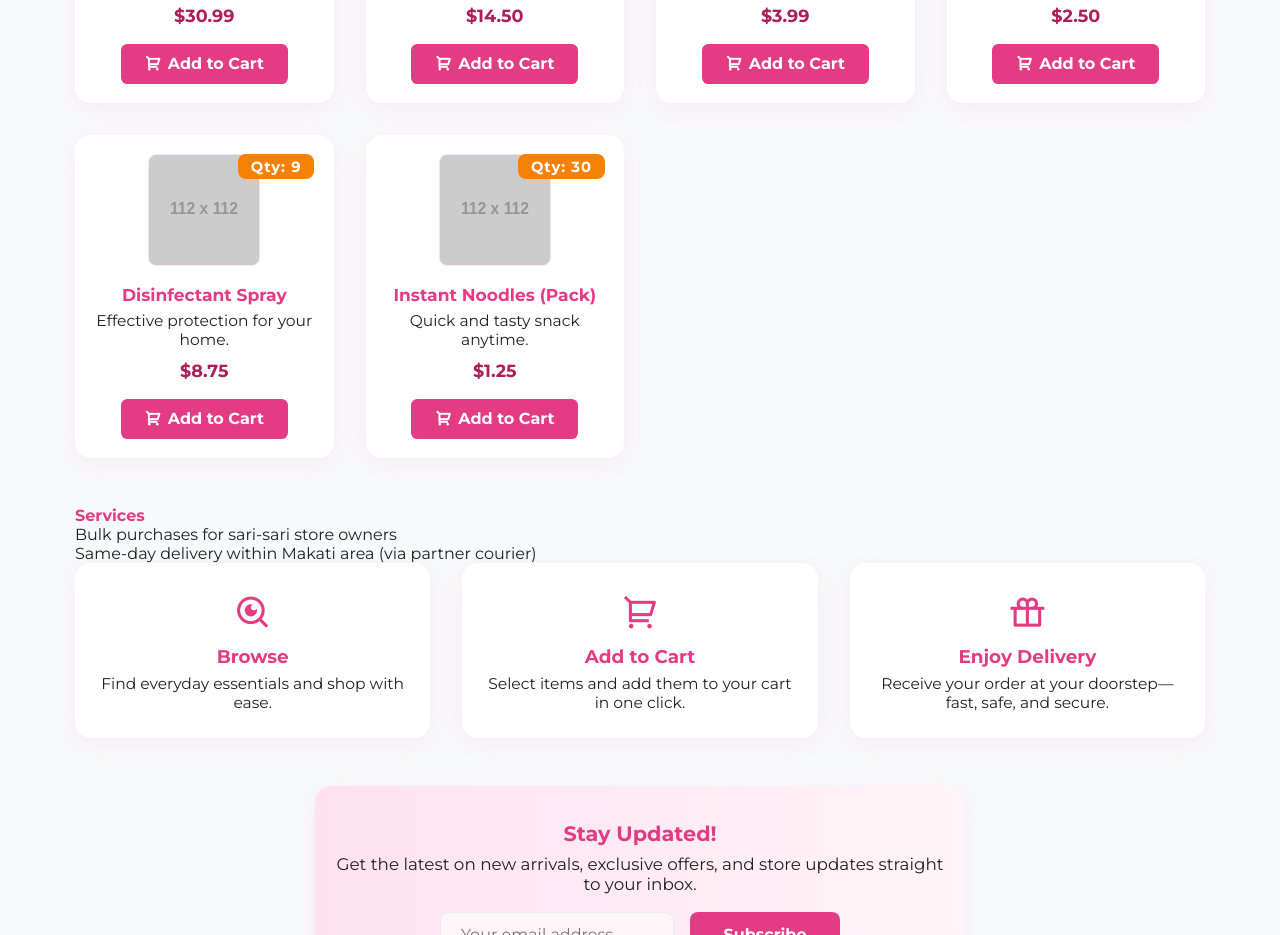
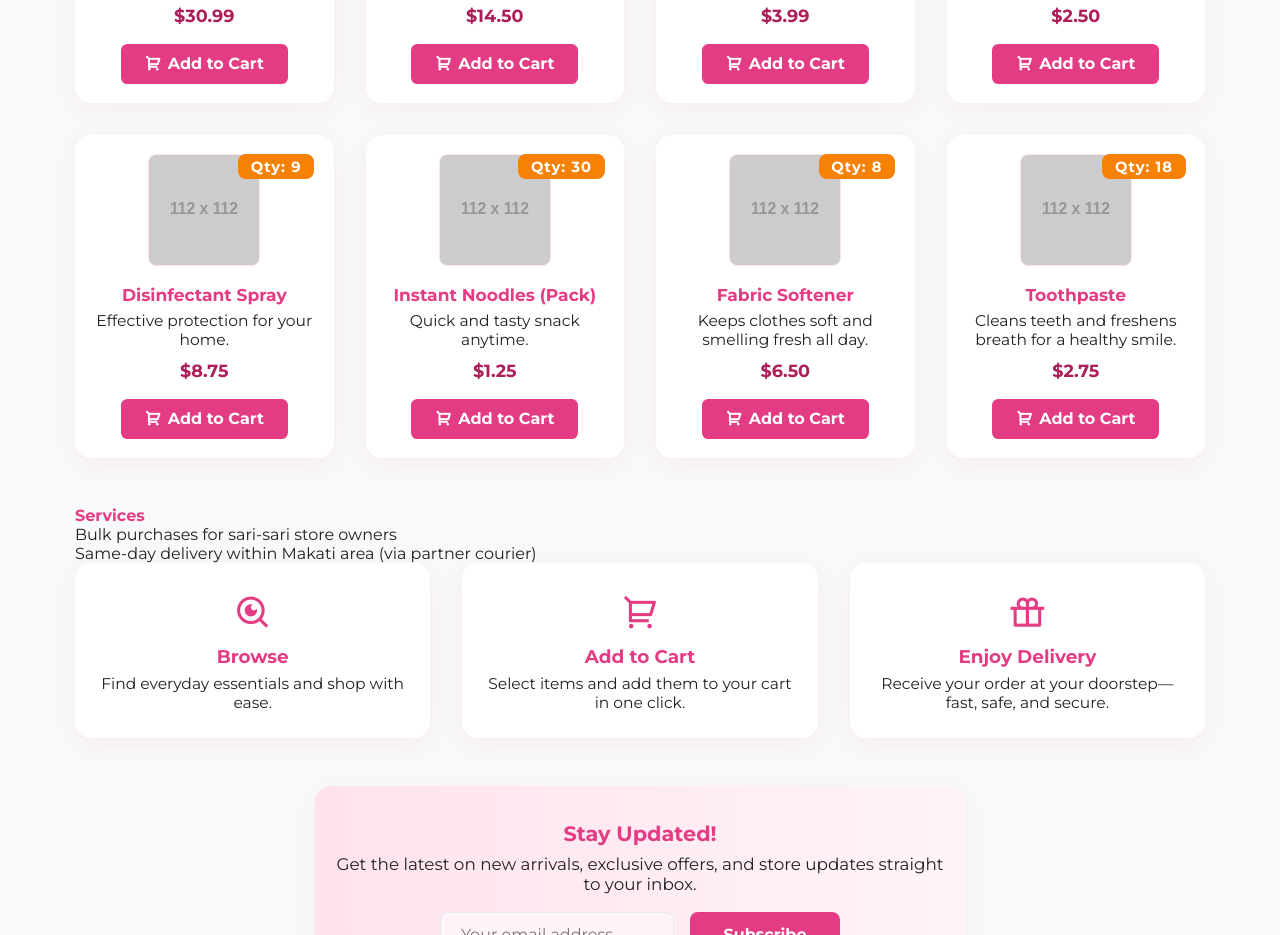
Before and after one commit to DaniPop88/Jeantubo-Store, a plain HTML site: page index.html in a window 1280 px wide. Shown: the part 1000-1935 px from the top of the page. Drawn offline with nearby package versions, Linux system fonts and the light colour scheme; placeholder pictures from the web are drawn by us.

Commit message:
Update index.html

```diff
--- a/index.html
+++ b/index.html
@@ -33,7 +33,6 @@
     ul { list-style: none; }
     img { max-width: 100%; display: block; border-radius: .5rem; }
     button, input { font-family: inherit; outline: none; border: none; background: none; }
-
     .header {
       width: 100%;
       background: var(--brand-light);
@@ -115,7 +114,6 @@
       margin-left: 0;
       margin-right: 0;
     }
-    /* Floating Cart Button */
     .floating-cart-btn {
       position: fixed;
       left: 2rem;
@@ -147,7 +145,6 @@
         font-size: 1.6rem;
       }
     }
-    /* Cart Sidebar */
     .cart-overlay {
       position: fixed;
       top: 0; left: 0; width: 100vw; height: 100vh;
@@ -834,6 +831,22 @@
           <div class="product-price">$1.25</div>
           <button class="product-add"><i class="ri-shopping-cart-2-line"></i> Add to Cart</button>
         </div>
+        <div class="product-card">
+          <span class="product-badge">Qty: 8</span>
+          <img src="https://via.placeholder.com/112x112?text=Fabric+Softener" alt="Fabric Softener" class="product-img" />
+          <div class="product-name">Fabric Softener</div>
+          <div class="product-desc">Keeps clothes soft and smelling fresh all day.</div>
+          <div class="product-price">$6.50</div>
+          <button class="product-add"><i class="ri-shopping-cart-2-line"></i> Add to Cart</button>
+        </div>
+        <div class="product-card">
+          <span class="product-badge">Qty: 18</span>
+          <img src="https://via.placeholder.com/112x112?text=Toothpaste" alt="Toothpaste" class="product-img" />
+          <div class="product-name">Toothpaste</div>
+          <div class="product-desc">Cleans teeth and freshens breath for a healthy smile.</div>
+          <div class="product-price">$2.75</div>
+          <button class="product-add"><i class="ri-shopping-cart-2-line"></i> Add to Cart</button>
+        </div>
       </div>
       <div style="margin-top:2rem;">
         <h4 style="color:var(--brand-pink);font-weight:700;">Services</h4>
```
